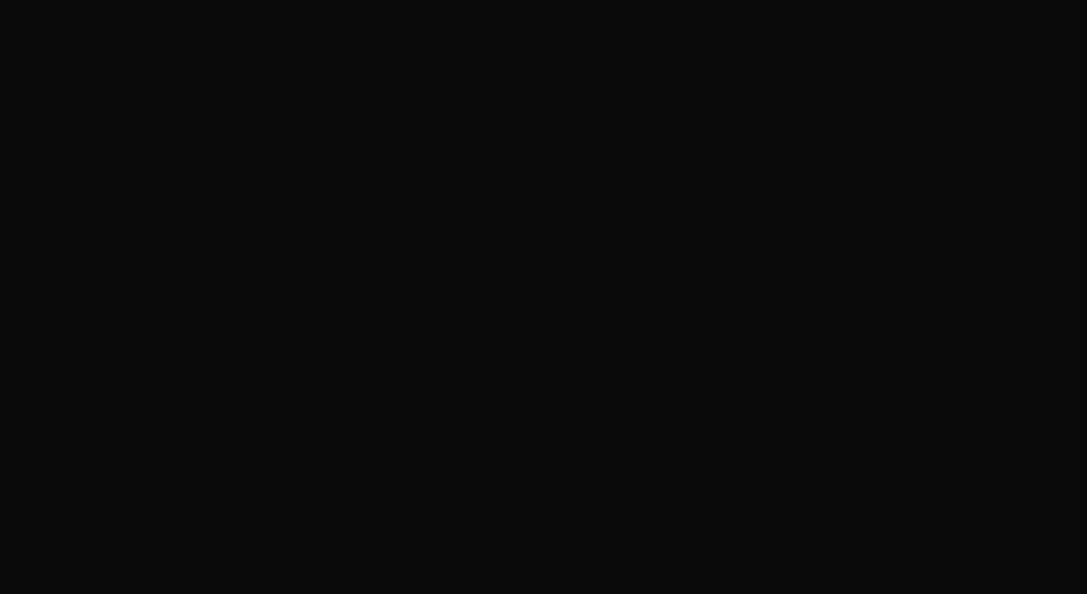
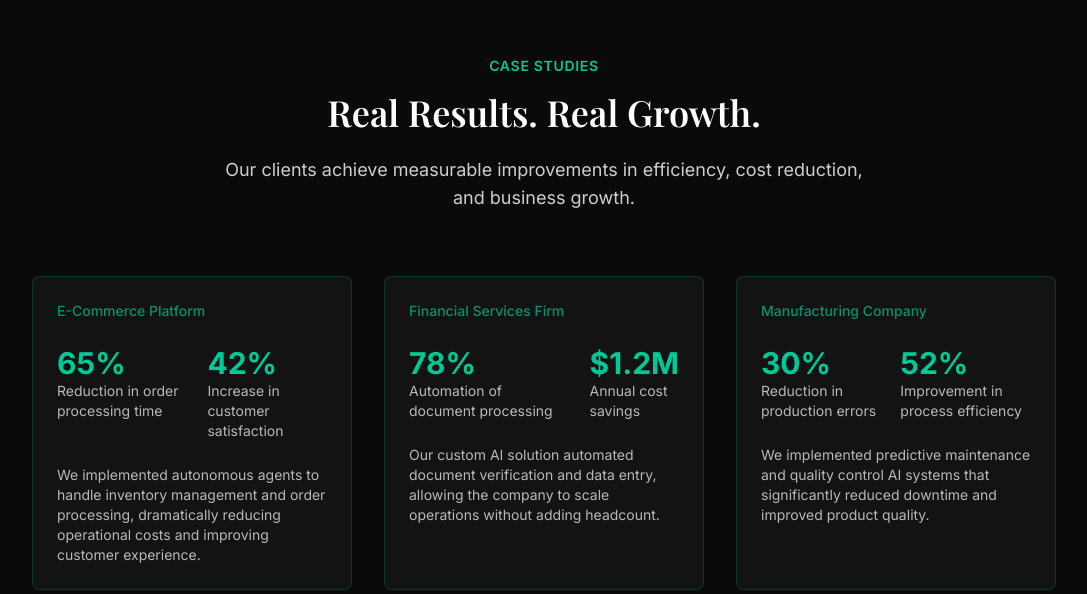
Before and after one commit to ShahmeerAmjad/emerald-flow-automations, a React (Vite) app: page / in a window 1280 px wide. Shown: the part 6086-6680 px from the top of the page, without its empty margins (96-1183 px from the left). Built offline with nearby package versions, Linux system fonts and the light colour scheme.

Commit message:
Fix: Resolve disappearing content issue
Fixes an issue where content disappears after the "deliver" action in the process section.

```diff
--- a/src/components/sections/AboutSection.tsx
+++ b/src/components/sections/AboutSection.tsx
@@ -1,19 +1,20 @@
 
-import { useRef, useEffect } from "react";
+import { useRef, useEffect, useState } from "react";
 import SLogo from "../SLogo";
 
 const AboutSection = () => {
   const sectionRef = useRef<HTMLElement>(null);
+  const [isVisible, setIsVisible] = useState(true); // Start with visible state
 
   useEffect(() => {
     const observer = new IntersectionObserver(
       (entries) => {
         const [entry] = entries;
         if (entry.isIntersecting) {
-          entry.target.classList.add("animate-fade-in");
+          setIsVisible(true);
         }
       },
-      { threshold: 0.2 }
+      { threshold: 0.1 }
     );
 
     if (sectionRef.current) {
@@ -31,7 +32,7 @@ const AboutSection = () => {
     <section
       id="about"
       ref={sectionRef}
-      className="py-24 lg:py-32 relative opacity-0"
+      className={`py-24 lg:py-32 relative ${isVisible ? "opacity-100" : "opacity-0"} transition-opacity duration-500`}
     >
       <div className="container mx-auto px-6">
         <div className="max-w-5xl mx-auto">
--- a/src/components/sections/CaseStudiesSection.tsx
+++ b/src/components/sections/CaseStudiesSection.tsx
@@ -1,5 +1,5 @@
 
-import { useRef, useEffect } from "react";
+import { useRef, useEffect, useState } from "react";
 
 const caseStudies = [
   {
@@ -31,13 +31,29 @@ const caseStudies = [
 const CaseStudiesSection = () => {
   const sectionRef = useRef<HTMLElement>(null);
   const cardRefs = useRef<(HTMLDivElement | null)[]>([]);
+  const [isVisible, setIsVisible] = useState(true); // Start with visible state
+  const [visibleCards, setVisibleCards] = useState<boolean[]>([false, false, false]);
 
   useEffect(() => {
     const observer = new IntersectionObserver(
       (entries) => {
+        if (entries[0].isIntersecting) {
+          setIsVisible(true);
+        }
+      },
+      { threshold: 0.1 }
+    );
+
+    const cardObserver = new IntersectionObserver(
+      (entries) => {
         entries.forEach((entry) => {
-          if (entry.isIntersecting) {
-            entry.target.classList.add("animate-fade-in");
+          const index = cardRefs.current.findIndex(ref => ref === entry.target);
+          if (index !== -1 && entry.isIntersecting) {
+            setVisibleCards(prev => {
+              const newState = [...prev];
+              newState[index] = true;
+              return newState;
+            });
           }
         });
       },
@@ -49,7 +65,7 @@ const CaseStudiesSection = () => {
     }
 
     cardRefs.current.forEach((card) => {
-      if (card) observer.observe(card);
+      if (card) cardObserver.observe(card);
     });
 
     return () => {
@@ -58,7 +74,7 @@ const CaseStudiesSection = () => {
       }
 
       cardRefs.current.forEach((card) => {
-        if (card) observer.unobserve(card);
+        if (card) cardObserver.unobserve(card);
       });
     };
   }, []);
@@ -67,7 +83,7 @@ const CaseStudiesSection = () => {
     <section
       id="case-studies"
       ref={sectionRef}
-      className="py-24 lg:py-32 relative opacity-0"
+      className={`py-24 lg:py-32 relative ${isVisible ? "opacity-100" : "opacity-0"} transition-opacity duration-500`}
     >
       <div className="container mx-auto px-6">
         <div className="max-w-5xl mx-auto">
@@ -86,8 +102,8 @@ const CaseStudiesSection = () => {
               <div
                 key={index}
                 ref={(el) => (cardRefs.current[index] = el)}
-                className="bg-sas-darkGray/40 border border-sas-emerald/20 rounded-lg p-6 opacity-0 hover:border-sas-emerald/50 transition-all duration-300"
-                style={{ animationDelay: `${index * 200}ms` }}
+                className={`bg-sas-darkGray/40 border border-sas-emerald/20 rounded-lg p-6 ${visibleCards[index] ? "opacity-100" : "opacity-0"} hover:border-sas-emerald/50 transition-all duration-300`}
+                style={{ transitionDelay: `${index * 200}ms` }}
               >
                 <div className="mb-6 text-sm font-medium text-sas-emerald/70">
                   {study.client}
--- a/src/components/sections/ProcessSection.tsx
+++ b/src/components/sections/ProcessSection.tsx
@@ -27,7 +27,7 @@ const steps = [
 const ProcessSection = () => {
   const sectionRef = useRef<HTMLElement>(null);
   const stepRefs = useRef<(HTMLDivElement | null)[]>([]);
-  const [isVisible, setIsVisible] = useState(false);
+  const [isVisible, setIsVisible] = useState(true); // Start as visible
   const [visibleSteps, setVisibleSteps] = useState<boolean[]>([false, false, false, false]);
 
   useEffect(() => {
```
